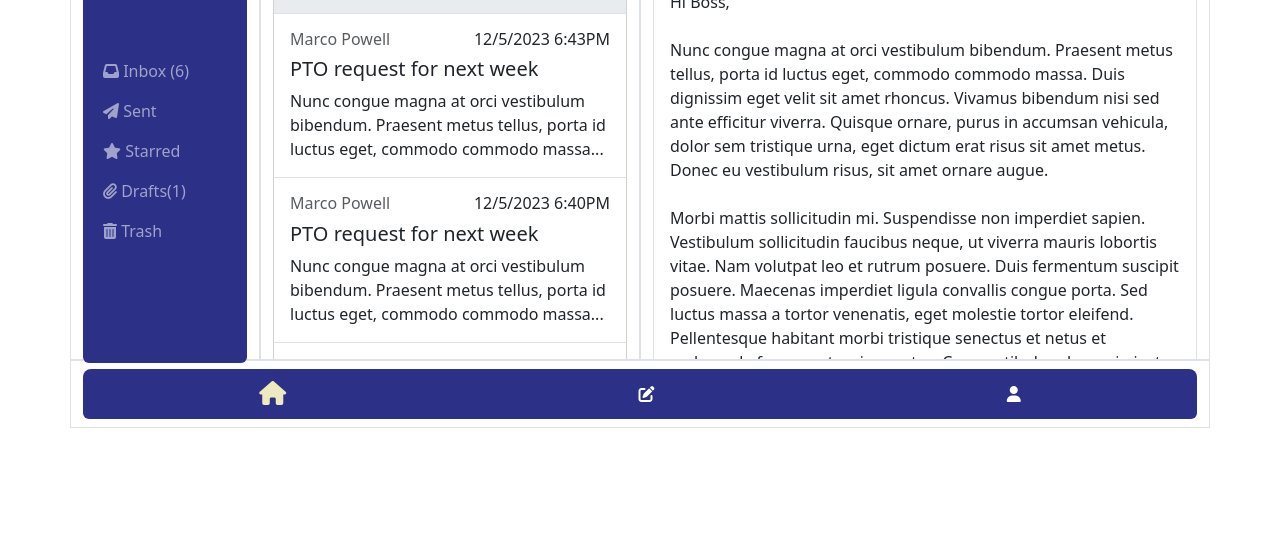
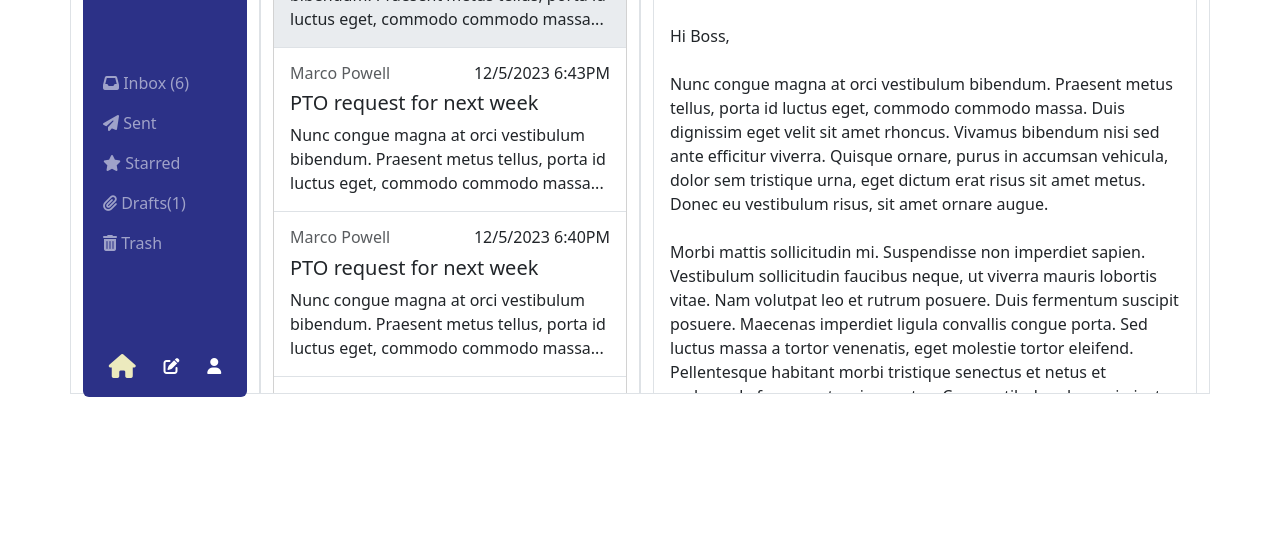
Before and after one commit to marcopowell/bootstrap-email-powell, a plain HTML site: page index.html in a window 1280 px wide. Shown: the part 266-800 px from the top of the page. Drawn offline with nearby package versions, Linux system fonts and the light colour scheme.

Commit message:
Fixed issues with menu always expanded when on mobile, added icons to navbar in large viewsize, fixed display issues of certain elements

```diff
--- a/index.html
+++ b/index.html
@@ -25,7 +25,7 @@
                             <button class="navbar-toggler" type="button" data-bs-toggle="collapse" data-bs-target="#collapsibleNavbar" style="background-color:rgb(0, 0, 0);">
                                 <span class="navbar-toggler-icon"></span>
                             </button>
-                            <div class="collapse navbar-collapse d-flex justify-content-center" id="collapsibleNavbar">
+                            <div class="collapse navbar-collapse nav-collapse-menu" id="collapsibleNavbar">
                                 <ul class="navbar-nav">
                                     <li class="nav-item">
                                         <a class="nav-link link" href="#"><i class="nav-icons fa-solid fa-inbox"></i> Inbox (6)</a>
@@ -43,6 +43,17 @@
                                         <a class="nav-link link" href="#"><i class="nav-icons fa-solid fa-trash-can"></i> Trash</a>
                                     </li>
                                 </ul>
+                            </div>
+                            <div class="icons-main-menu pb-3" style="width: 100%;">
+                                <div class="icons-menu">
+                                    <i class="fa-solid fa-house" id="icon-active"></i>
+                                </div>
+                                <div class="icons-bottom-menu text-white">
+                                    <i class="fa-solid fa-pen-to-square"></i>
+                                </div>
+                                <div class="icons-bottom-menu text-white">
+                                        <i class="fa-solid fa-user"></i>
+                                </div>
                             </div>
                         </div>
                     </nav>
@@ -158,7 +169,7 @@
 
                 <!----------------------- Bottom Nav Section  ------------------------->
 
-                <div class="col-12 bottom-nav border d-grid align-content-center">
+                <div class="col-12 bottom-nav border">
                     <div class="rounded rounded-top-3 d-flex flex-row justify-content-around align-items-center"  style="height:50px; background-color: rgb(44, 49, 135);">
                         <div class="icons-menu">
                                 <i class="fa-solid fa-house" id="icon-active"></i>
--- a/styles.css
+++ b/styles.css
@@ -4,6 +4,9 @@ body {
 
 .main-nav {
     height: 68px;
+    /*display: flex;
+    flex-direction: column;
+    flex-wrap: wrap;*/
 }
 
 .email-list {
@@ -16,11 +19,18 @@ body {
 
 .bottom-nav {
     height: 68px;
+    display: grid;
+    align-content: center;
 }
 
 .navbar-brand {
     display: flex;
     justify-content: start;
+}
+
+.nav-collapse-menu {
+    display: flex;
+    justify-content: center;
 }
 
 .navbar {
@@ -51,6 +61,12 @@ body {
 @media (min-width: 768px) {
 
 }
+/* Large and XL devices (laptops, 1200px and DOWN)*/
+@media (max-width: 1200px) {
+    .icons-main-menu {
+        display: none;
+    }
+}
 
 /* Large and XL devices (laptops, 1200px and UP)*/
 @media (min-width: 1200px) {
@@ -60,12 +76,20 @@ body {
     .bottom-nav {
         display: none;
     }
+
+    .icons-main-menu {
+        display: flex;
+        flex-direction: row;
+        justify-content: space-around;
+    }
+
     .vt-nav {
         display: flex;
         flex-direction: column;
         flex-wrap: wrap;
         height: 64.2vh;
     }
+
     ul {
         display: flex;
         flex-wrap: wrap;
```
Lines whose indentation alone changed are shown as unchanged.
